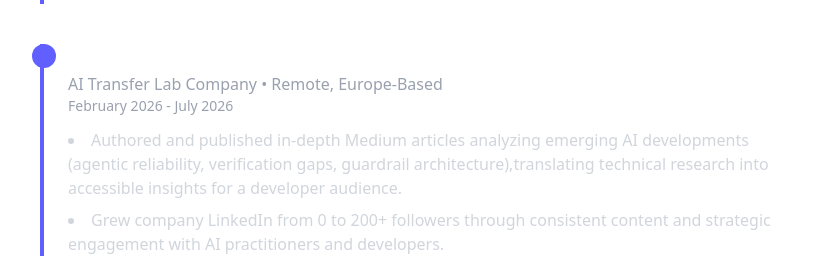
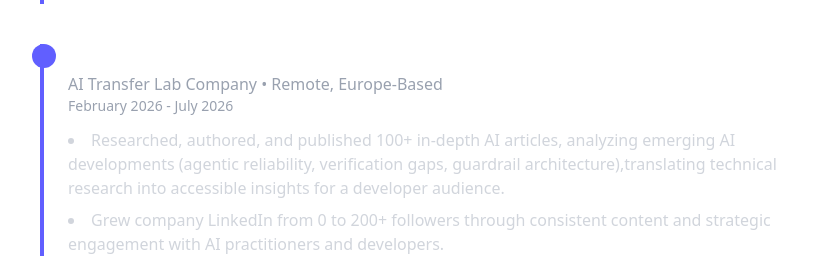
Before and after one commit to dynecodes/myportfolio, a Next.js app: page / in a window 1280 px wide. Shown: the part 3260-3516 px from the top of the page, without its empty margins (216-1048 px from the left). Built offline with nearby package versions, Linux system fonts and the light colour scheme.

Commit message:
Revise experience details for AI Researcher role
Updated details of AI Researcher role to reflect authorship of over 100 articles.

```diff
--- a/component/Experience.tsx
+++ b/component/Experience.tsx
@@ -16,7 +16,7 @@ export default function Experience() {
       role: "AI Researcher | Part-Time",
       company: "AI Transfer Lab Company • Remote, Europe-Based",
       details: [
-        "Authored and published in-depth Medium articles analyzing emerging AI developments (agentic reliability, verification gaps, guardrail architecture),translating technical research into accessible insights for a developer audience.",
+        "Researched, authored, and published 100+ in-depth AI articles, analyzing emerging AI developments (agentic reliability, verification gaps, guardrail architecture),translating technical research into accessible insights for a developer audience.",
         "Grew company LinkedIn from 0 to 200+ followers through consistent content and strategic engagement with AI practitioners and developers.",
         "Built insightful connections with researchers and web developers via targeted engagement, generating inbound collaboration and client prospects.",
         "Designed visual content (carousels, diagrams) to accompany written pieces, improving engagement and shareability across LinkedIn and Medium.",
```
